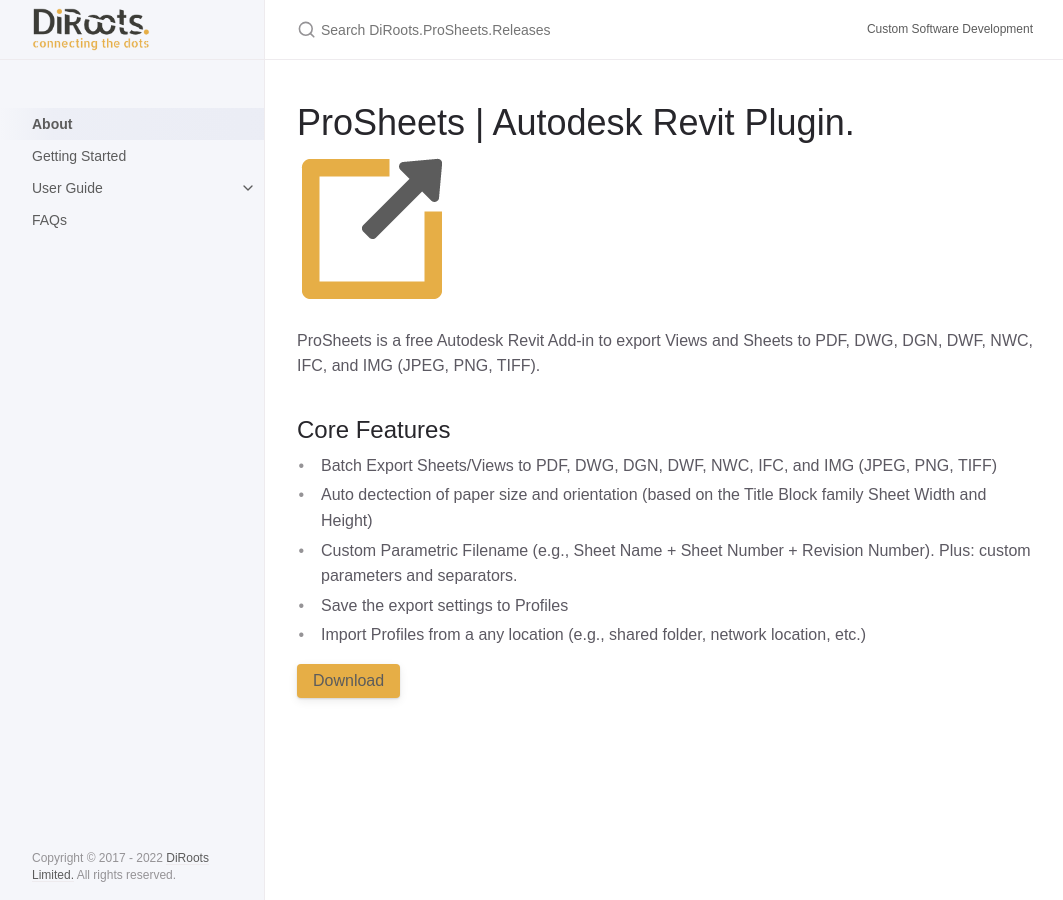
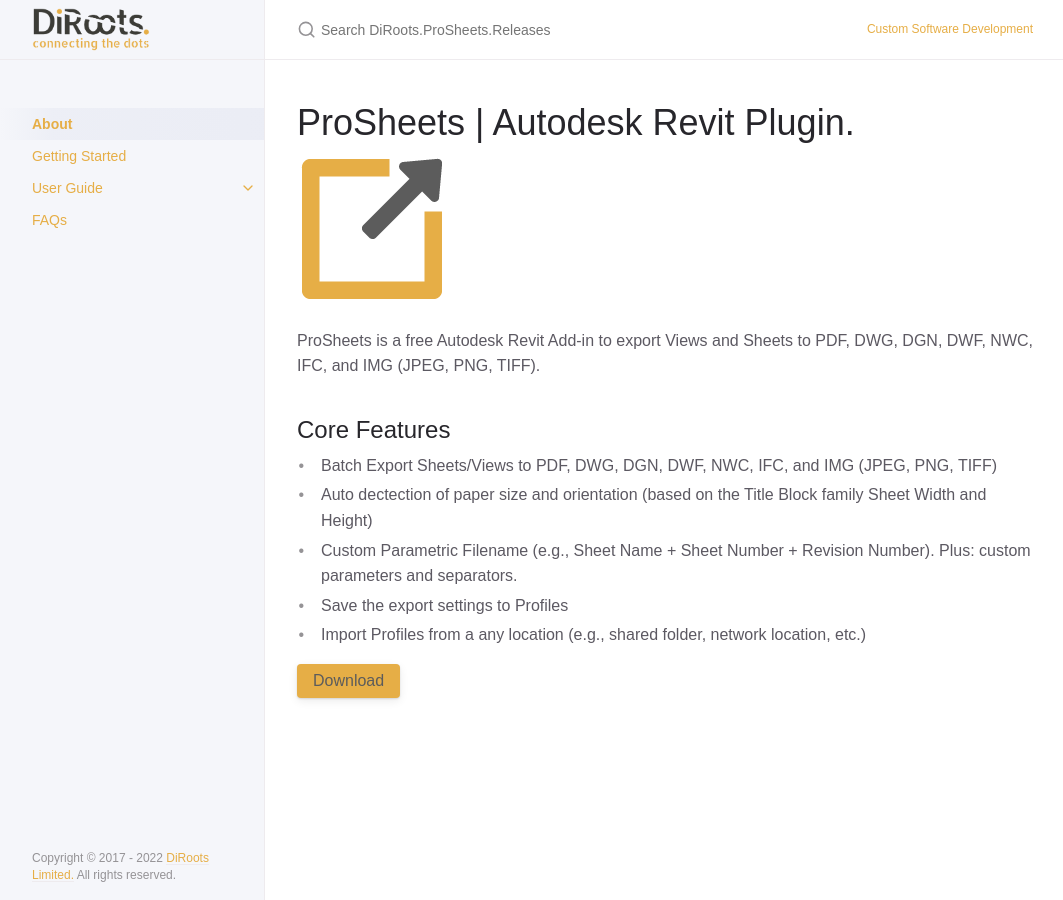
Before and after one commit to DiRoots-Limited/DiRoots.ProSheets.Releases, a Jekyll site: the page built from index.md, in a window 1280 px wide. Shown: the whole page, without its empty margins (107-1170 px from the left). Built offline with Jekyll 4.4.1, drawn with Linux system fonts in a browser that asks for light colours.

Commit message:
update links colors

```diff
--- a/_sass/navigation.scss
+++ b/_sass/navigation.scss
@@ -13,6 +13,7 @@
     @include fs-4;
     position: relative;
     margin: 0;
+    color: #5c5c5c;
 
     @include mq(md) {
       @include fs-3;
--- a/_sass/support/_variables.scss
+++ b/_sass/support/_variables.scss
@@ -87,7 +87,7 @@ $body-text-color: $grey-dk-100 !default;
 $body-heading-color: $grey-dk-300 !default;
 $search-result-preview-color: $grey-dk-000 !default;
 $nav-child-link-color: $grey-dk-100 !default;
-$link-color: #5c5c5c !default;
+$link-color: $di-orange-000 !default;
 $btn-primary-color: $di-orange-000 !default;
 $base-button-color: $di-orange-000 !default;
 
```
